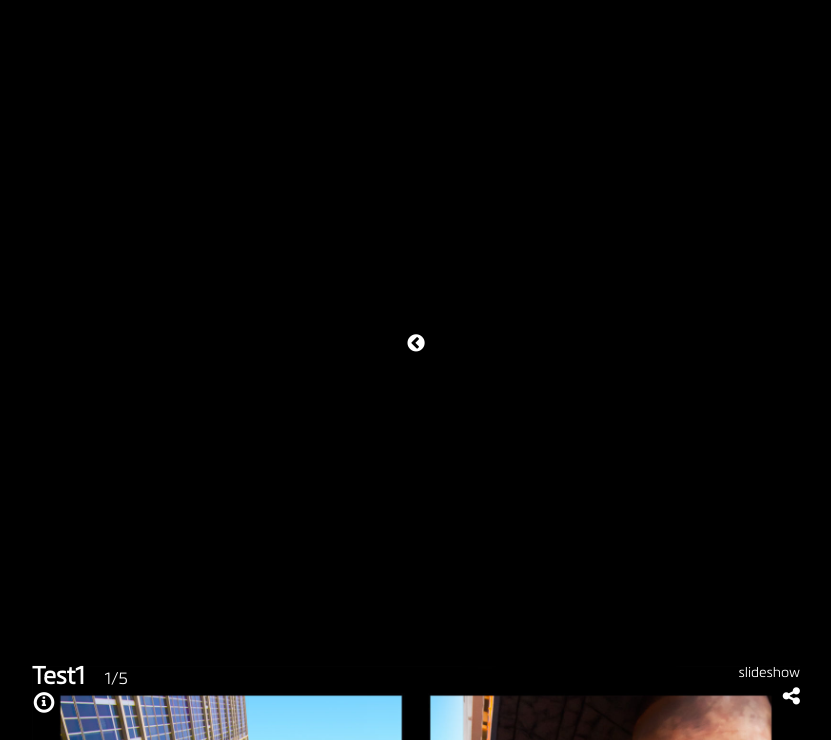
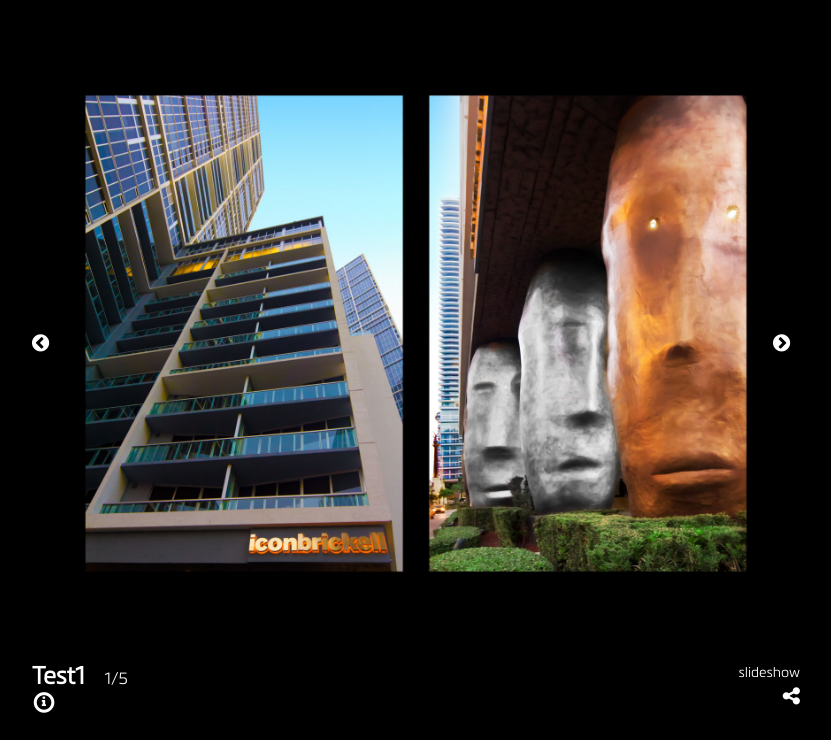
Before and after one commit to gilles-yvetot/node-skeleton, a Node server app: page /personal/test1 in a window 1280 px wide. Shown: the part 60-800 px from the top of the page, without its empty margins (288-1119 px from the left). Run offline with Node 20, Linux system fonts and the light colour scheme; some libraries are stand-ins or nearby versions.

Commit message:
prev next images in personal

```diff
--- a/public/css/style.css
+++ b/public/css/style.css
@@ -252,22 +252,35 @@ nav .menu_item{
   bottom: 10%;
   right: 20%;
   left: 0;
+  padding: 0 27px;
   text-align: center;
 
 }
-#centralImg img{
+#centralImg .imgAsBG{
   max-height: 100%;
   max-width: 100%;
-  vertical-align: middle;
+  background-position: center center;
+  background-size: contain;
+  width: 100%;
+  height: 100%;
+  background-repeat: no-repeat;
 }
 #centralImg .nextPrev{
   display: inline-block;
   height: 100%;
   vertical-align:middle;
-  position: relative;
+  position: absolute;
   cursor:pointer;
-  padding:0 5px;
 }
+#centralImg .nextPrev:nth-child(0){
+  right: 0;
+  padding-left: 10px;
+}
+#centralImg .nextPrev:nth-child(1){
+  left: 0;
+  padding-right: 10px;
+}
+
 #centralImg .nextPrev:hover i{
   color: gray;
 }
--- a/views/personal.jade
+++ b/views/personal.jade
@@ -7,9 +7,9 @@ block content
                 i.fa.fa-chevron-circle-left
             for item,index in data.img
                 if index == 0
-                    img(src='#{data.path}#{data.img[0].fileName}' style='display:inline-block;')
+                    .imgAsBG(style="background-image:url('#{data.path}#{data.img[0].fileName}');display:inline-block;")
                 else
-                    img(src='#{data.path}#{data.img[index].fileName}' style='display:none;')
+                    .imgAsBG(style="background-image:url('#{data.path}#{data.img[index].fileName}');display:none;")
             .nextPrev(onclick="nextPictureInPersonal()")
                 i.fa.fa-chevron-circle-right
         #thumbs
```
Also changed, not shown: public/js/global.js (+16 -10 lines).
